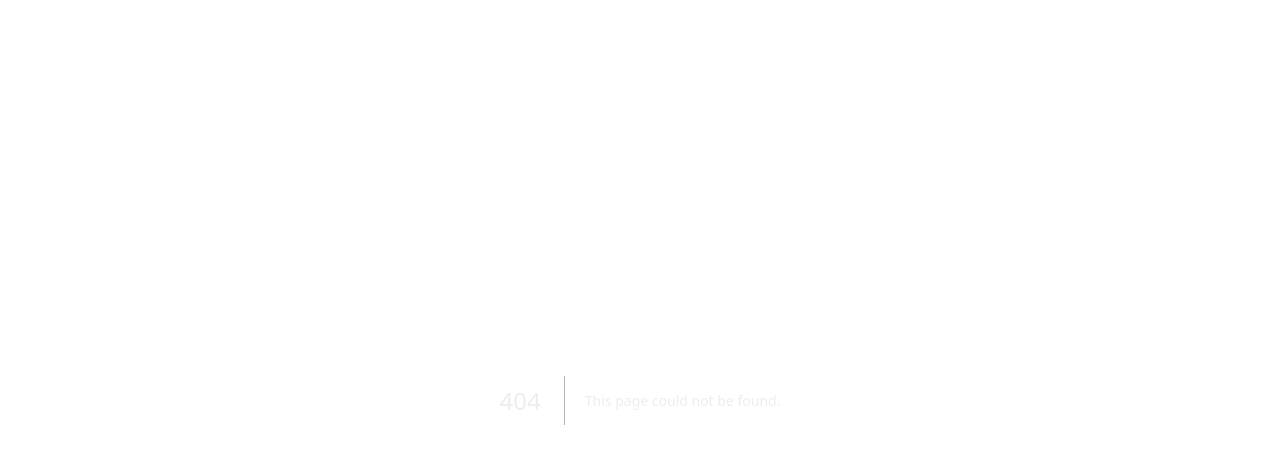
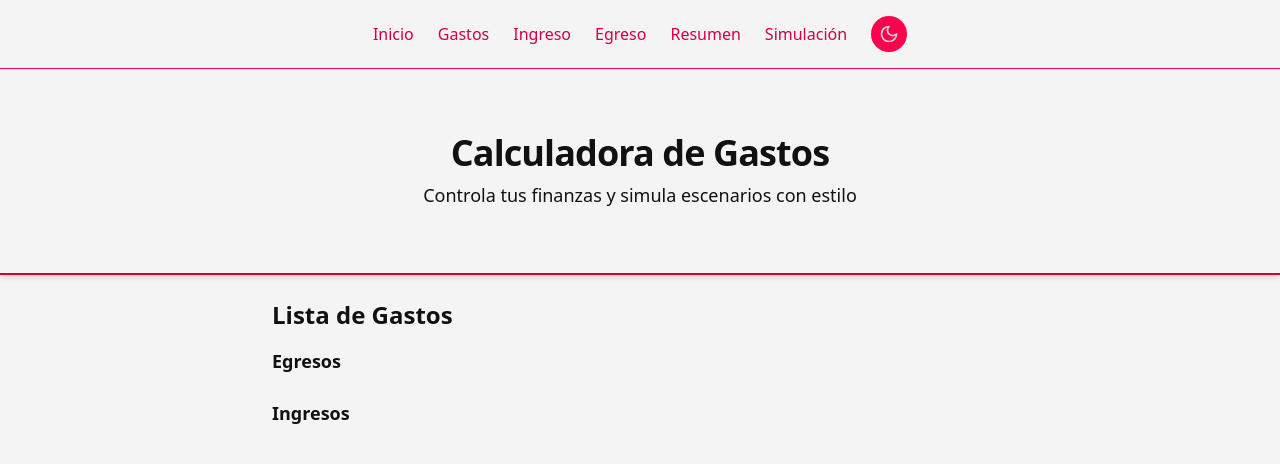
Before and after one commit to NathanDevv/calculadora-gastos, a Next.js app: page /Gastos in a window 1280 px wide. Before the commit this address had no page. Shown: the top 464 px of the page. Built offline with nearby package versions, Linux system fonts and the light colour scheme.

Commit message:
Añade gestión de ingresos y egresos: implementa formularios, listas y resumen financiero, y refactoriza el contexto de gastos para incluir ingresos.

```diff
--- /dev/null
+++ b/app/Gastos/page.tsx
@@ -0,0 +1,12 @@
+"use client";
+
+import ExpenseList from "@/components/ExpenseList";
+
+export default function Gastos() {
+  return (
+    <div>
+      <h1 className="text-2xl font-bold mb-4">Lista de Gastos</h1>
+      <ExpenseList />
+    </div>
+  );
+}
--- a/app/layout.tsx
+++ b/app/layout.tsx
@@ -1,7 +1,10 @@
 // app/layout.tsx
 import "./globals.css";
 import { ExpenseProvider } from "@/context/ExpenseContext";
-import { metadata } from "@/app/metadata"; // Importamos metadata desde su archivo
+import { metadata } from "@/app/metadata";
+import Header from "@/components/Header";
+
+export const metadataConfig = metadata;
 
 export default function RootLayout({
   children,
@@ -9,20 +12,15 @@ export default function RootLayout({
   children: React.ReactNode;
 }) {
   return (
-    <>
-      {/* El metadata se incluye aquí */}
-      <head>
-        <meta name="description" content={metadata.description} />
-        <title>{metadata.title}</title>
-      </head>
-
-      <html lang="es">
-        <body>
-          <ExpenseProvider>
-            <div className="min-h-screen">{children}</div>
-          </ExpenseProvider>
-        </body>
-      </html>
-    </>
+    <html lang="es">
+      <body className="bg-white dark:bg-zinc-950 text-gray-900 dark:text-white">
+        <ExpenseProvider>
+          <Header />
+          <main className="max-w-3xl mx-auto px-4 py-6 space-y-6">
+            {children}
+          </main>
+        </ExpenseProvider>
+      </body>
+    </html>
   );
 }
--- a/app/page.tsx
+++ b/app/page.tsx
@@ -1,27 +1,69 @@
 "use client";
 
-import { ExpenseProvider } from "@/context/ExpenseContext";
-import Layout from "@/app/layout";
-import Header from "@/components/Header";
 import ExpenseForm from "@/components/ExpenseForm";
-import ExpenseList from "@/components/ExpenseList";
+import IncomeForm from "@/components/IncomeForm";
 import ExpenseSummary from "@/components/ExpenseSummary";
-import SimulationControls from "@/components/SimulationControls";
+import ExpenseList from "@/components/ExpenseList"; // Importamos la lista de gastos e ingresos
 
 export default function Home() {
   return (
-    <ExpenseProvider>
-      {" "}
-      {/* Aquí estamos envolviendo todos los componentes con ExpenseProvider */}
-      <main className="max-w-3xl mx-auto px-4 py-6 space-y-6">
-        <Layout>
-          <Header />
+    <main className="text-gray-900 dark:text-white min-h-screen space-y-16">
+      {/* Sección de bienvenida */}
+      <section className="py-24 px-4 text-center bg-white dark:bg-transparent">
+        <h1 className="text-4xl font-bold mb-4 text-[#FF004D]">
+          Bienvenido a tu Calculadora de Gastos e Ingresos
+        </h1>
+        <p className="text-lg text-gray-500 dark:text-gray-400 max-w-2xl mx-auto">
+          Esta aplicación te permite registrar tus ingresos y egresos,
+          visualizar un resumen financiero y simular escenarios para mejorar tu
+          control financiero personal o familiar.
+        </p>
+      </section>
+
+      {/* Sección de ejemplo */}
+      <section className="py-12 px-4 rounded-xl shadow-md max-w-3xl mx-auto bg-zinc-100 dark:bg-transparent">
+        <h2 className="text-2xl font-semibold mb-4 text-[#FF004D]">
+          🔍 Ejemplo de uso
+        </h2>
+        <p className="text-gray-700 dark:text-gray-300 mb-4">
+          Imagina que ganas $10,000 al mes. Ingresas tus ingresos, después
+          agregas tus gastos como renta, comida, transporte, y la app te
+          mostrará cuánto te queda, además de una gráfica con la proporción de
+          cada categoría.
+        </p>
+        <p className="text-sm text-gray-400 italic">
+          * Esta es una simulación, los datos reales se ingresan abajo.
+        </p>
+      </section>
+
+      {/* Sección de formularios */}
+      <section
+        id="gastos-ingresos"
+        className="py-24 px-4 space-y-8 flex flex-col lg:flex-row lg:space-x-4"
+      >
+        <div className="flex-1">
           <ExpenseForm />
-          <SimulationControls />
-          <ExpenseList />
-          <ExpenseSummary />
-        </Layout>
-      </main>
-    </ExpenseProvider>
+        </div>
+        <div className="flex-1">
+          <IncomeForm />
+        </div>
+      </section>
+
+      {/* Sección de resumen */}
+      <section className="py-12 px-4 rounded-xl shadow-md max-w-3xl mx-auto bg-zinc-100 dark:bg-transparent">
+        <h2 className="text-2xl font-semibold mb-4 text-[#FF004D]">
+          💰 Resumen Financiero
+        </h2>
+        <ExpenseSummary /> {/* Aquí se muestra el total */}
+      </section>
+
+      {/* Sección de lista de gastos e ingresos */}
+      <section className="py-12 px-4 rounded-xl shadow-md max-w-3xl mx-auto bg-zinc-100 dark:bg-transparent">
+        <h2 className="text-2xl font-semibold mb-4 text-[#FF004D]">
+          📝 Historial de Ingresos y Egresos
+        </h2>
+        <ExpenseList /> {/* Aquí se muestra la lista */}
+      </section>
+    </main>
   );
 }
--- a/components/ExpenseList.tsx
+++ b/components/ExpenseList.tsx
@@ -3,19 +3,37 @@ import { useContext } from "react";
 import { ExpenseContext } from "@/context/ExpenseContext";
 
 export default function ExpenseList() {
-  const { expenses } = useContext(ExpenseContext);
+  const { expenses, incomes } = useContext(ExpenseContext);
 
   return (
-    <ul className="space-y-1">
+    <div>
+      {/* Lista de egresos */}
+      <h3 className="font-semibold text-lg text-[#FF004D]">Egresos</h3>
+      <ul className="space-y-2 mb-6">
         {expenses.map((e) => (
           <li
             key={e.id}
-          className="flex justify-between border p-2 rounded bg-white"
+            className="flex justify-between border p-2 rounded bg-red-100"
           >
             <span>{e.name}</span>
-          <span>${e.amount}</span>
+            <span className="text-red-600">${e.amount.toFixed(2)}</span>
           </li>
         ))}
       </ul>
+
+      {/* Lista de ingresos */}
+      <h3 className="font-semibold text-lg text-[#4CAF50]">Ingresos</h3>
+      <ul className="space-y-2">
+        {incomes.map((i) => (
+          <li
+            key={i.id}
+            className="flex justify-between border p-2 rounded bg-green-100"
+          >
+            <span>{i.source}</span>
+            <span className="text-green-600">${i.amount.toFixed(2)}</span>
+          </li>
+        ))}
+      </ul>
+    </div>
   );
 }
--- a/components/ExpenseSummary.tsx
+++ b/components/ExpenseSummary.tsx
@@ -3,10 +3,20 @@ import { useContext } from "react";
 import { ExpenseContext } from "@/context/ExpenseContext";
 
 export default function ExpenseSummary() {
-  const { expenses } = useContext(ExpenseContext);
-  const total = expenses.reduce((acc, e) => acc + e.amount, 0);
+  const { expenses, incomes } = useContext(ExpenseContext);
+
+  // Calcular el total de los egresos
+  const totalExpenses = expenses.reduce((acc, e) => acc + e.amount, 0);
+
+  // Calcular el total de los ingresos
+  const totalIncomes = incomes.reduce((acc, i) => acc + i.amount, 0);
+
+  // Calcular el total combinado
+  const total = totalIncomes - totalExpenses;
 
   return (
-    <div className="text-right font-semibold">Total: ${total.toFixed(2)}</div>
+    <div className="text-right font-semibold text-black dark:text-white">
+      Total: ${total.toFixed(2)}
+    </div>
   );
 }
--- a/components/Header.tsx
+++ b/components/Header.tsx
@@ -2,6 +2,7 @@
 
 import { useEffect, useState } from "react";
 import { Menu, X, Sun, Moon } from "lucide-react";
+import Link from "next/link"; // Importar Link de Next.js
 
 export default function Header() {
   const [isOpen, setIsOpen] = useState(false);
@@ -32,31 +33,30 @@ export default function Header() {
   }, []);
 
   const navItems = [
-    "Inicio",
-    "Agregar Gasto",
-    "Lista",
-    "Resumen",
-    "Simulación",
+    { name: "Inicio", href: "/" }, // Página de inicio
+    { name: "Gastos", href: "/gastos" },
+    { name: "Ingreso", href: "/ingreso" },
+    { name: "Egreso", href: "/egreso" },
+    { name: "Resumen", href: "/resumen" },
+    { name: "Simulación", href: "/simulacion" }, // Asegúrate de tener estas páginas en `pages/`
   ];
 
   return (
     <header className="sticky top-0 z-50 shadow-md">
       <div className="max-w-7xl mx-auto px-4 sm:px-6 lg:px-8 py-4 flex items-center justify-between">
-        <div className="text-xl font-bold text-[#FF004D]">GastosApp</div>
-
         {/* Desktop Nav */}
-        <nav className="hidden md:flex space-x-6 items-center">
+        <nav className="hidden md:flex justify-center items-center gap-x-6 w-full">
           {navItems.map((item) => (
-            <a
-              key={item}
-              href={`#${item.toLowerCase().replace(/ /g, "")}`}
+            <Link
+              key={item.name}
+              href={item.href}
               className="text-gray-300 hover:text-[#FF004D] transition font-medium"
             >
-              {item}
-            </a>
+              {item.name}
+            </Link>
           ))}
           <button
-            className="bg-[#FF004D] ml-4 p-2 rounded-full text-gray-300 hover:text-yellow-400 transition"
+            className="bg-[#FF004D] p-2 rounded-full text-gray-300 hover:text-yellow-400 transition"
             onClick={toggleTheme}
             aria-label="Toggle Theme"
           >
@@ -79,14 +79,14 @@ export default function Header() {
       {isOpen && (
         <nav className="md:hidden bg-black px-4 pb-4 space-y-2">
           {navItems.map((item) => (
-            <a
-              key={item}
-              href={`#${item.toLowerCase().replace(/ /g, "")}`}
+            <Link
+              key={item.name}
+              href={item.href}
               className="block text-gray-300 hover:text-[#FF004D]"
               onClick={toggleMenu}
             >
-              {item}
-            </a>
+              {item.name}
+            </Link>
           ))}
         </nav>
       )}
--- /dev/null
+++ b/components/IncomeForm.tsx
@@ -0,0 +1,51 @@
+"use client";
+
+import { useContext, useState } from "react";
+import { ExpenseContext } from "@/context/ExpenseContext";
+
+export default function IncomeForm() {
+  const { addIncome } = useContext(ExpenseContext); // Asegúrate de que esta función esté en tu contexto
+  const [source, setSource] = useState("");
+  const [amount, setAmount] = useState("");
+
+  const handleSubmit = (e: React.FormEvent) => {
+    e.preventDefault();
+    if (!source || !amount) return;
+    addIncome({ source, amount: parseFloat(amount) });
+    setSource("");
+    setAmount("");
+  };
+
+  return (
+    <form
+      onSubmit={handleSubmit}
+      className="w-full max-w-md mx-auto p-6 rounded-xl shadow-lg bg-white dark:bg-transparent space-y-4"
+    >
+      <h2 className="text-2xl font-semibold text-[#4CAF50] dark:text-white text-center">
+        Añadir nuevo ingreso
+      </h2>
+
+      <input
+        className="w-full px-4 py-2 rounded-lg border border-gray-300 dark:border-gray-600 bg-gray-50 dark:bg-transparent text-black dark:text-white placeholder-gray-400 focus:outline-none focus:ring-2 focus:ring-[#4CAF50] transition"
+        placeholder="Fuente de ingreso"
+        value={source}
+        onChange={(e) => setSource(e.target.value)}
+      />
+
+      <input
+        type="number"
+        className="w-full px-4 py-2 rounded-lg border border-gray-300 dark:border-gray-600 bg-gray-50 dark:bg-transparent text-black dark:text-white placeholder-gray-400 focus:outline-none focus:ring-2 focus:ring-[#4CAF50] transition"
+        placeholder="Monto"
+        value={amount}
+        onChange={(e) => setAmount(e.target.value)}
+      />
+
+      <button
+        type="submit"
+        className="w-full bg-[#4CAF50] text-white py-2 px-4 rounded-lg font-semibold transition-all duration-300 shadow-md hover:shadow-lg cursor-pointer transform hover:scale-[1.02]"
+      >
+        Agregar Ingreso
+      </button>
+    </form>
+  );
+}
--- a/context/ExpenseContext.tsx
+++ b/context/ExpenseContext.tsx
@@ -1,20 +1,32 @@
 "use client";
 import { createContext, useState, useEffect } from "react";
-import { Expense } from "@/types/expense";
+import { Expense } from "@/types/expense"; // Si utilizas el mismo tipo para los ingresos, lo puedes dejar así
 import { loadExpenses, saveExpenses } from "@/utils/localStorage";
+
+type Income = {
+  source: string;
+  amount: number;
+  id: string;
+};
 
 type ExpenseContextType = {
   expenses: Expense[];
+  incomes: Income[];
   addExpense: (e: Omit<Expense, "id">) => void;
+  addIncome: (e: Omit<Income, "id">) => void;
   addMultipleExpenses: (data: Expense[]) => void;
   clearExpenses: () => void;
+  clearIncomes: () => void;
 };
 
 export const ExpenseContext = createContext<ExpenseContextType>({
   expenses: [],
+  incomes: [],
   addExpense: () => {},
+  addIncome: () => {},
   addMultipleExpenses: () => {},
   clearExpenses: () => {},
+  clearIncomes: () => {},
 });
 
 export const ExpenseProvider = ({
@@ -23,21 +35,33 @@ export const ExpenseProvider = ({
   children: React.ReactNode;
 }) => {
   const [expenses, setExpenses] = useState<Expense[]>([]);
+  const [incomes, setIncomes] = useState<Income[]>([]);
 
   useEffect(() => {
     const loadedExpenses = loadExpenses(); // cargar los gastos del localStorage
     if (loadedExpenses) {
       setExpenses(loadedExpenses);
     }
+    // Puedes cargar ingresos desde localStorage si lo prefieres
+    const loadedIncomes = localStorage.getItem("incomes");
+    if (loadedIncomes) {
+      setIncomes(JSON.parse(loadedIncomes));
+    }
   }, []);
 
   useEffect(() => {
     saveExpenses(expenses); // guardar los gastos cuando cambian
-  }, [expenses]);
+    localStorage.setItem("incomes", JSON.stringify(incomes)); // guardar los ingresos en localStorage
+  }, [expenses, incomes]);
 
   const addExpense = (e: Omit<Expense, "id">) => {
     const newExpense = { ...e, id: crypto.randomUUID() };
     setExpenses((prev) => [...prev, newExpense]);
+  };
+
+  const addIncome = (e: Omit<Income, "id">) => {
+    const newIncome = { ...e, id: crypto.randomUUID() };
+    setIncomes((prev) => [...prev, newIncome]);
   };
 
   const addMultipleExpenses = (data: Expense[]) => {
@@ -45,13 +69,26 @@ export const ExpenseProvider = ({
   };
 
   const clearExpenses = () => {
-    setExpenses([]); // Limpiar el estado y el localStorage
-    saveExpenses([]); // Asegúrate de limpiar el localStorage
+    setExpenses([]); // Limpiar los gastos
+    saveExpenses([]); // Limpiar el localStorage
+  };
+
+  const clearIncomes = () => {
+    setIncomes([]); // Limpiar los ingresos
+    localStorage.setItem("incomes", JSON.stringify([])); // Limpiar los ingresos en localStorage
   };
 
   return (
     <ExpenseContext.Provider
-      value={{ expenses, addExpense, addMultipleExpenses, clearExpenses }}
+      value={{
+        expenses,
+        incomes,
+        addExpense,
+        addIncome,
+        addMultipleExpenses,
+        clearExpenses,
+        clearIncomes,
+      }}
     >
       {children}
     </ExpenseContext.Provider>
```
Also changed, not shown: components/ExpenseForm.tsx (+4 -5 lines), types/expense.ts (+17 -4 lines). Lines whose indentation alone changed are shown as unchanged.
